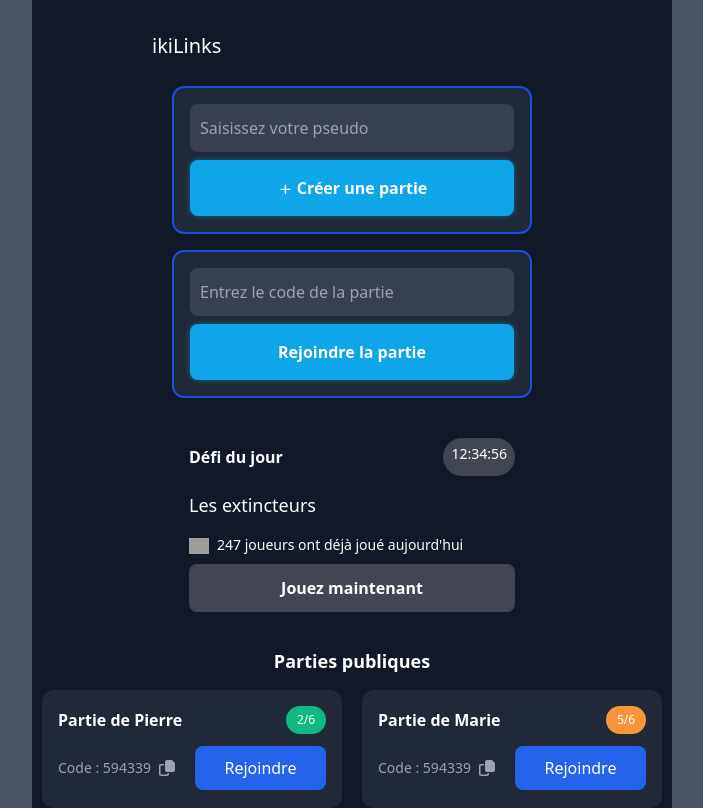
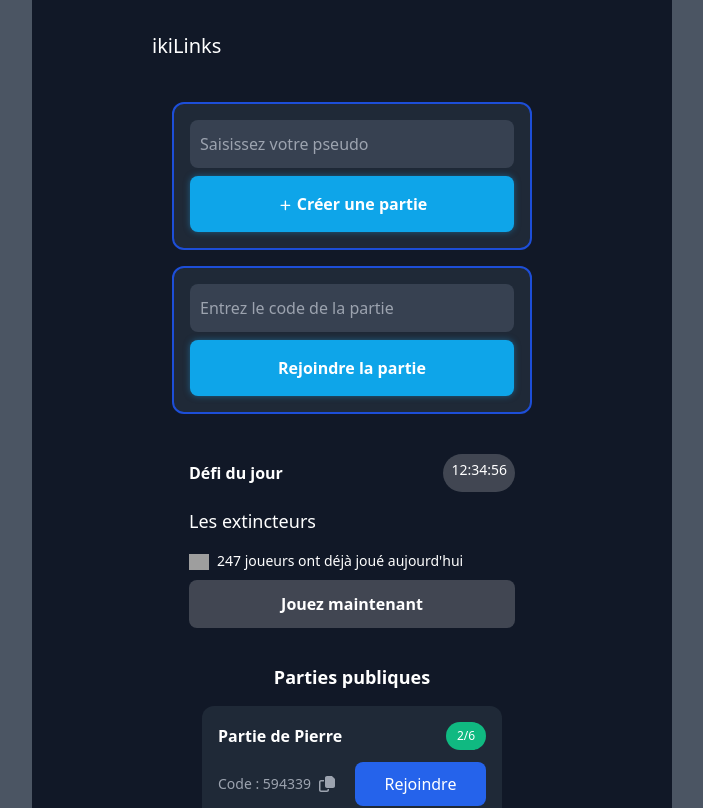
Before and after one commit to Galaktik-hub/wikilinks, a React (Vite) app: page / in a window 1280 px wide. Shown: the top 808 px of the page, without its empty margins (288-991 px from the left). Built offline with nearby package versions, Linux system fonts and the light colour scheme; grey boxes are pictures that could not be loaded.

Commit message:
WIK-4: Page d'accueil - Updated css to remove unnecessary properties

```diff
--- a/src/components/Header/Logo.tsx
+++ b/src/components/Header/Logo.tsx
@@ -6,7 +6,7 @@ interface LogoProps {
 
 const Logo: React.FC<LogoProps> = ({ text }) => {
     return (
-        <div className="pt-4 pr-16 pb-2.5 pl-24 text-xl text-center text-white whitespace-nowrap bg-black bg-opacity-0 max-w-[360px]">
+        <div className="pt-4 pr-16 pb-2.5 pl-24 text-xl text-center text-white whitespace-nowrap max-w-[360px]">
             {text}
         </div>
     );
--- a/src/components/HomeSections/CreateOrJoinGame.tsx
+++ b/src/components/HomeSections/CreateOrJoinGame.tsx
@@ -15,7 +15,7 @@ export const CreateOrJoinGame: React.FC = () => {
     };
 
     return (
-        <section className="flex flex-wrap gap-4 justify-center items-start bg-black bg-opacity-0">
+        <section className="flex flex-wrap gap-4 justify-center items-start">
             <LobbyCard
                 inputPlaceholder="Saisissez votre pseudo"
                 buttonText="Créer une partie"
--- a/src/pages/Home/Home.tsx
+++ b/src/pages/Home/Home.tsx
@@ -9,7 +9,7 @@ import CreateOrJoinGame from "../../components/HomeSections/CreateOrJoinGame.tsx
 const Home: React.FC = () => {
     return (
         <Layout header={<Header/>}>
-            <div className="flex flex-col w-full overflow-hidden items-center justify-center">
+            <div className="flex flex-col w-full overflow-hidden items-center justify-center p-4">
                 <CreateOrJoinGame />
                 <DailyChallengeSection />
                 <PublicGamesList />
```
